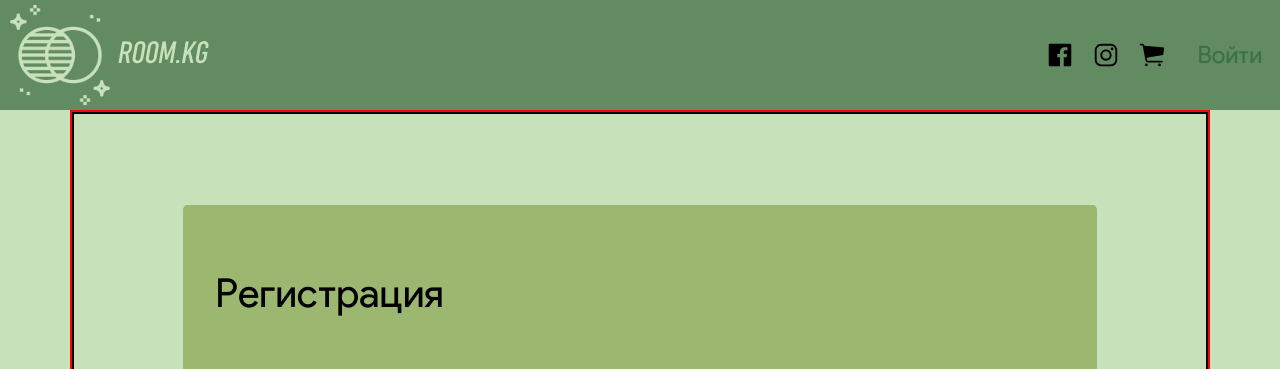
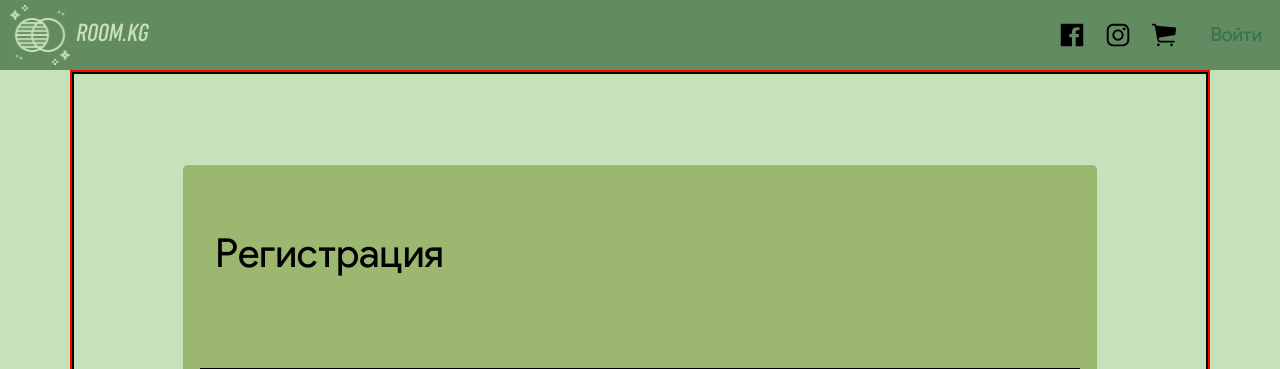
Before and after one commit to skainrusak/toothpaste, a PHP site: page /auth.html in a window 1280 px wide. Shown: the top 369 px of the page. Run offline with PHP 8.4, Linux system fonts and the light colour scheme; some libraries are stand-ins or nearby versions.

Commit message:
changed size of navbar logo

```diff
--- a/auth.css
+++ b/auth.css
@@ -1,5 +1,8 @@
 .container {
     border: 2px solid red;
+}
+.navbar {
+    font-size: 80%;
 }
 
 .row {
--- a/auth.html
+++ b/auth.html
@@ -23,7 +23,7 @@
 
 
       <nav class="navbar">
-        <a class="navbar-brand" href="#"><img src="./icons/eclipse.png" height="100px"/> ROOM.KG</a>
+        <a class="navbar-brand" href="home.html"><img src="./icons/eclipse.png" height="60px" /> ROOM.KG</a>
             <ul class="navbar-nav mr-auto" id="nav-links"></ul>
                 <li class="nav-item"><a href=""><img src="./icons/facebook.svg" height="30px" border="0"/></a></li>
                     <li class="nav-item"><a href=""><img  src="./icons/instagram.svg" height="30px" border="0"/></a></li>
```
